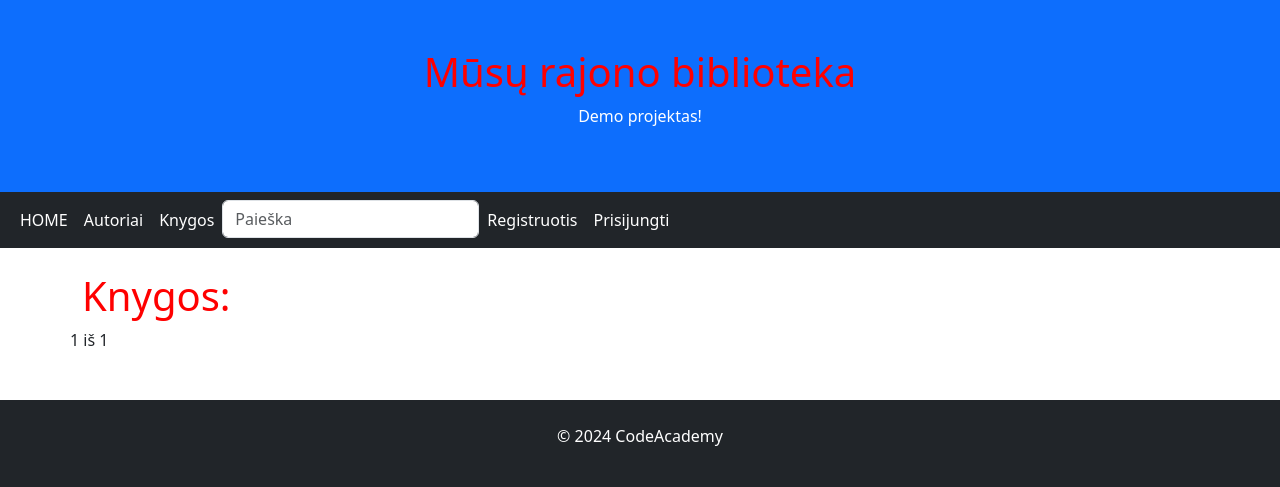
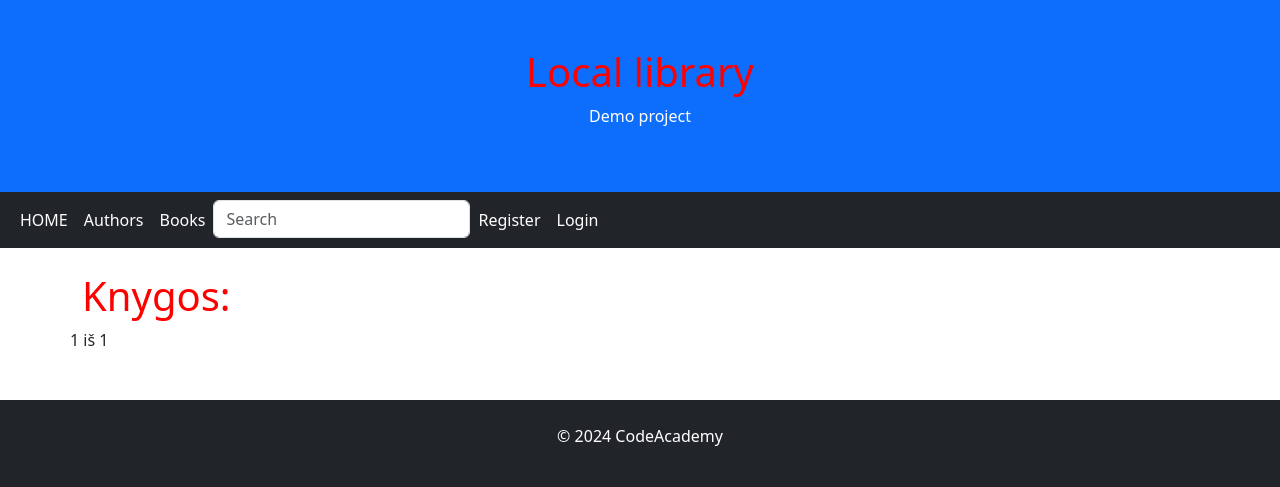
Before and after one commit to DonatasNoreika/my_library_202403, a Django app: page /library/books/ in a window 1280 px wide. Shown: the top 487 px of the page. Run offline with Django 5.2, Linux system fonts and the light colour scheme; data that the repository does not hold is empty.

Commit message:
11 +Padaryti base.html failo vertimai į lt

```diff
--- a/mysite/library/templates/base.html
+++ b/mysite/library/templates/base.html
@@ -7,29 +7,30 @@
     <link href="https://cdn.jsdelivr.net/npm/bootstrap@5.3.2/dist/css/bootstrap.min.css" rel="stylesheet">
     <script src="https://cdn.jsdelivr.net/npm/bootstrap@5.3.2/dist/js/bootstrap.bundle.min.js"></script>
     {% load static %}
+    {% load i18n %}
     <link rel="stylesheet" href="{% static 'css/styles.css' %}">
 </head>
 <body>
 <div class="p-5 bg-primary text-white text-center">
-    <h1>Mūsų rajono biblioteka</h1>
-    <p>Demo projektas!</p>
+    <h1>{% trans "Local library" %}</h1>
+    <p>{% trans "Demo project" %}</p>
 </div>
 
 <nav class="navbar navbar-expand-sm bg-dark navbar-dark">
     <div class="container-fluid">
         <ul class="navbar-nav">
             <li class="nav-item">
-                <a class="nav-link active" href="{% url 'index' %}">HOME</a>
+                <a class="nav-link active" href="{% url 'index' %}">{% trans "HOME" %}</a>
             </li>
             <li class="nav-item">
-                <a class="nav-link active" href="{% url 'authors' %}">Autoriai</a>
+                <a class="nav-link active" href="{% url 'authors' %}">{% trans "Authors" %}</a>
             </li>
             <li class="nav-item">
-                <a class="nav-link active" href="{% url 'books' %}">Knygos</a>
+                <a class="nav-link active" href="{% url 'books' %}">{% trans "Books" %}</a>
             </li>
             <li class="nav-item">
                 <form action="{% url 'search' %}" method="get" class="form-inline my-2 my-md-0">
-                <input name="query" type="text" class="form-control" placeholder="Paieška">
+                <input name="query" type="text" class="form-control" placeholder='{% trans "Search" %}'>
                 </form>
             </li>
             {% if user.is_authenticated %}
@@ -42,25 +43,25 @@
                 </a>
             </li>
             <li class="nav-item">
-                <a class="nav-link active" href="{% url 'user_copies' %}">Paimtos knygos</a>
+                <a class="nav-link active" href="{% url 'user_copies' %}">{% trans "My books" %}</a>
             </li>
             {% if user.profile.is_employee %}
             <li class="nav-item">
-                <a class="nav-link active" href="{% url 'copies' %}">Kopijos</a>
+                <a class="nav-link active" href="{% url 'copies' %}">{% trans "Copies" %}</a>
             </li>
             {% endif %}
             <li class="nav-item">
                 <form method="post" action="{% url 'logout' %}">
                     {% csrf_token %}
-                    <button class="nav-link active" type="submit">Atsijungti</button>
+                    <button class="nav-link active" type="submit">{% trans "Logout" %}</button>
                 </form>
             </li>
             {% else %}
             <li class="nav-item">
-                <a class="nav-link active" href="{% url 'register' %}">Registruotis</a>
+                <a class="nav-link active" href="{% url 'register' %}">{% trans "Register" %}</a>
             </li>
             <li class="nav-item">
-                <a class="nav-link active" href="{% url 'login' %}">Prisijungti</a>
+                <a class="nav-link active" href="{% url 'login' %}">{% trans "Login" %}</a>
             </li>
             {% endif %}
         </ul>
--- a/mysite/mysite/settings.py
+++ b/mysite/mysite/settings.py
@@ -118,8 +118,8 @@ AUTH_PASSWORD_VALIDATORS = [
 # Internationalization
 # https://docs.djangoproject.com/en/5.1/topics/i18n/
 
-LANGUAGE_CODE = 'en-us'
-# LANGUAGE_CODE = 'lt'
+# LANGUAGE_CODE = 'en-us'
+LANGUAGE_CODE = 'lt'
 
 TIME_ZONE = 'UTC'
 
```
Also changed, not shown: mysite/library/locale/lt/LC_MESSAGES/django.po, 1 other file.
